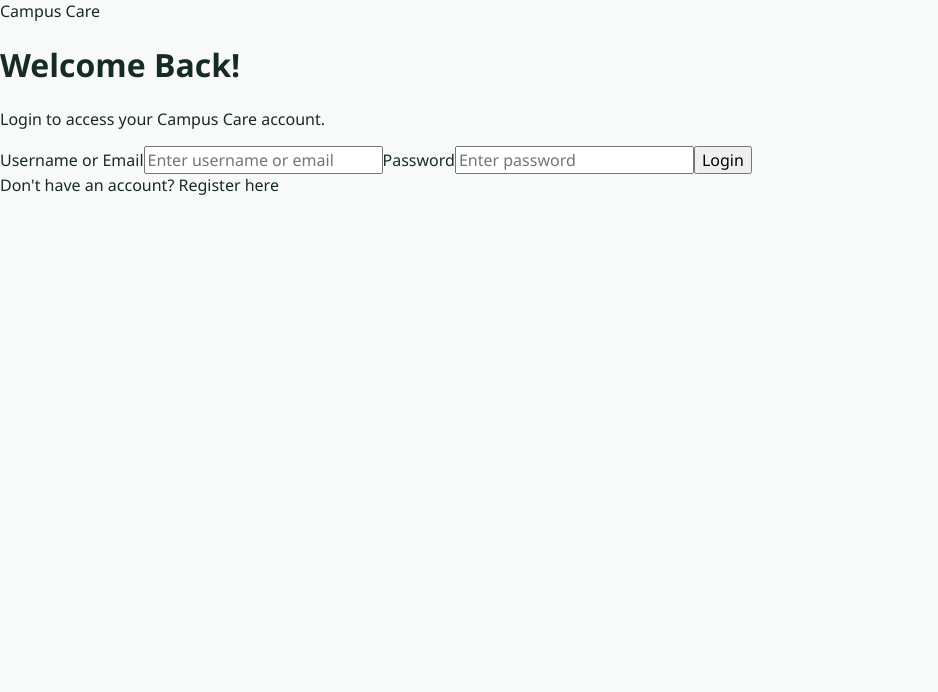
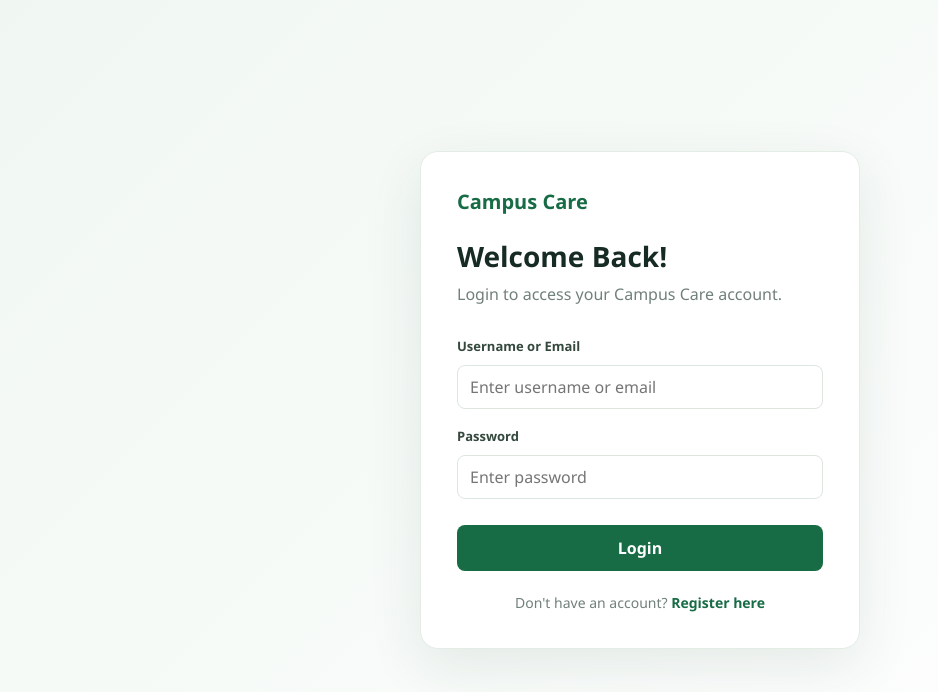
Before and after one commit to abhiram769/campuscare, a React (Vite) app in the folder mern/client/: page /login in a window 1280 px wide. Shown: the top 692 px of the page, without its empty margins (0-938 px from the left). Built offline with nearby package versions, Linux system fonts and the light colour scheme.

Commit message:
Add Campus Care authentication screen styles

```diff
--- a/mern/client/src/App.css
+++ b/mern/client/src/App.css
@@ -81,3 +81,22 @@
   .feature-grid, .steps-grid { grid-template-columns: 1fr; }
   .footer-content { align-items: flex-start; flex-direction: column; }
 }
+
+
+/* Authentication screens */
+.auth-page { min-height: 100vh; display: grid; place-items: center; padding: 32px 16px; background: linear-gradient(135deg, #f0f7f2, #fff); }
+.auth-card { width: min(100%, 440px); padding: 36px; background: #fff; border: 1px solid #e3ece5; border-radius: 18px; box-shadow: 0 18px 55px rgba(20,60,40,.09); }
+.register-card { width: min(100%, 520px); }
+.auth-brand { display: inline-block; margin-bottom: 22px; color: var(--primary); font-size: 20px; font-weight: 800; }
+.auth-card h1 { margin: 0 0 8px; color: var(--dark); font-size: 28px; }
+.auth-card > p { margin: 0 0 24px; color: var(--muted); }
+.auth-card form { display: grid; gap: 10px; }
+.auth-card label { margin-top: 8px; color: #34483d; font-size: 13px; font-weight: 650; }
+.auth-card input, .auth-card select { width: 100%; min-height: 44px; padding: 10px 12px; border: 1px solid #dce6df; border-radius: 8px; background: #fff; color: var(--dark); font: inherit; }
+.auth-card input:focus, .auth-card select:focus { outline: 2px solid #b7ddc3; border-color: var(--primary); }
+.auth-card button { min-height: 46px; margin-top: 16px; border: 0; border-radius: 8px; background: var(--primary); color: white; font: inherit; font-weight: 700; cursor: pointer; }
+.auth-card button:disabled { opacity: .65; cursor: wait; }
+.auth-error { margin: 12px 0; padding: 11px 13px; border-radius: 8px; color: #9d2929; background: #fff0f0; font-size: 13px; }
+.auth-footer { margin-top: 22px; color: var(--muted); font-size: 14px; text-align: center; }
+.auth-footer a { color: var(--primary); font-weight: 700; }
+.auth-loading { min-height: 100vh; display: grid; place-items: center; color: var(--primary); font-weight: 700; }
```
